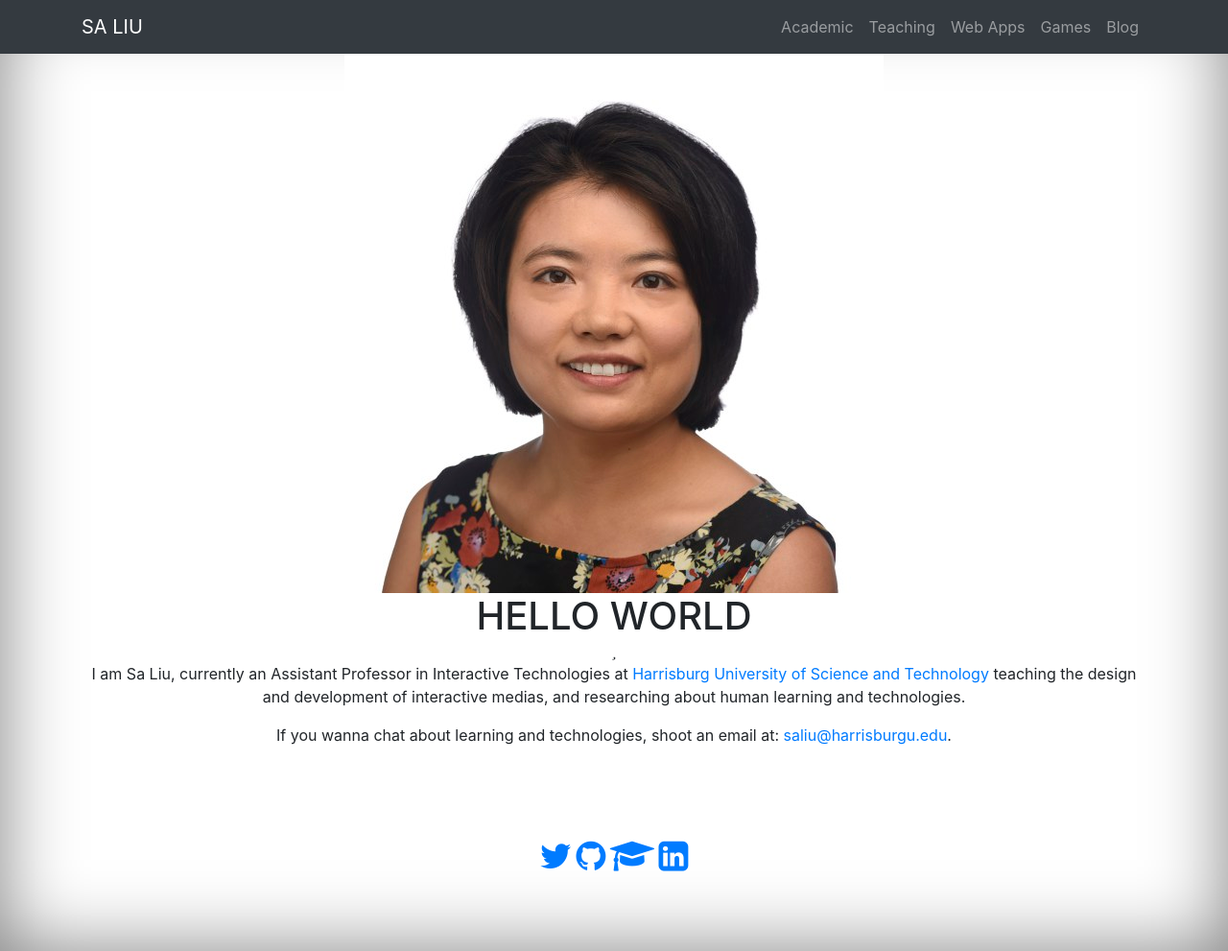
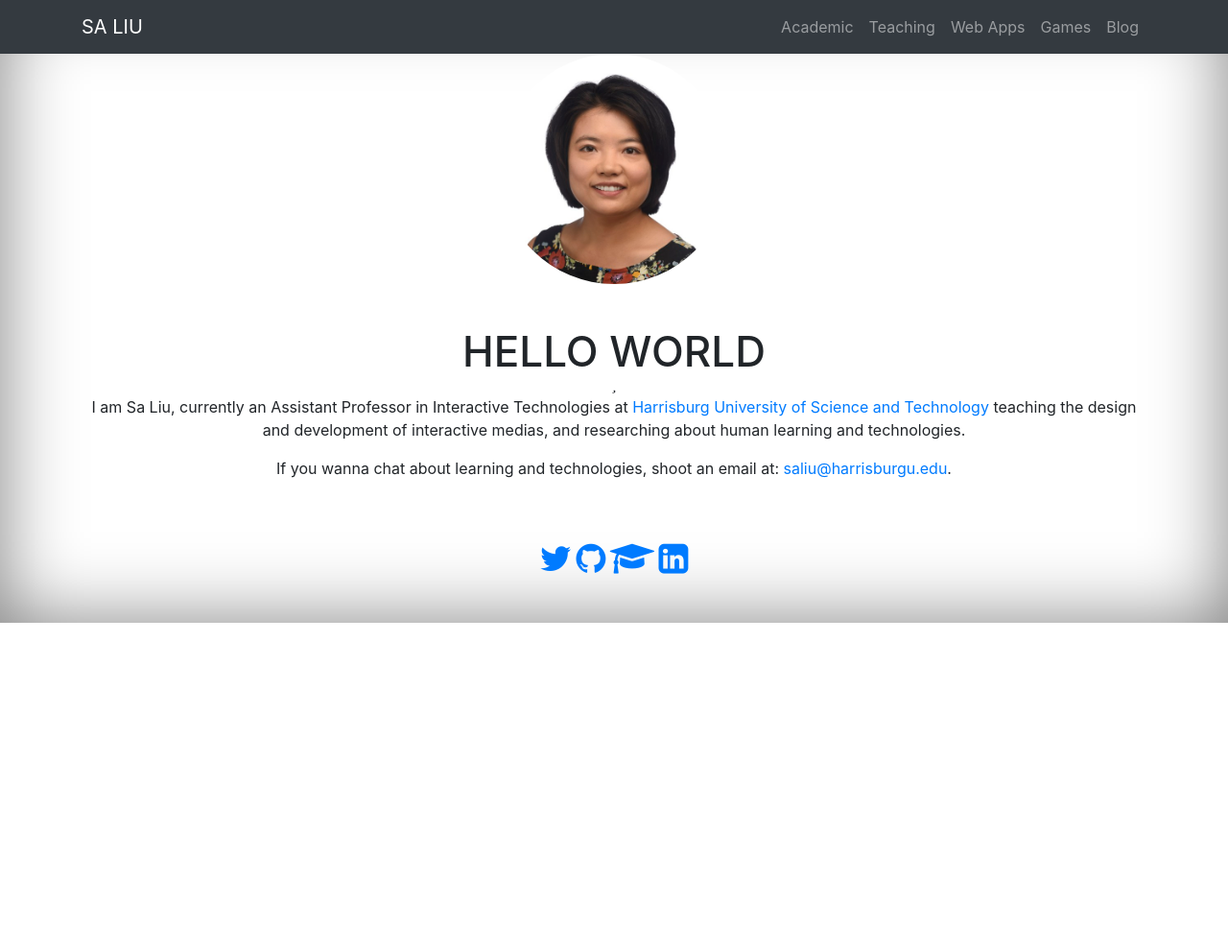
Before and after one commit to Tonicdragon6x66/saliudev.github.io, a Jekyll site: the page built from index.html, in a window 1280 px wide. Shown: the whole page at 96% size. Built offline with Jekyll 4.4.1, drawn with Linux system fonts in a browser that asks for light colours; after the commit the page ends 900 px from its top, so only the background shows below that.

Commit message:
update avater

```diff
--- a/css/main.css
+++ b/css/main.css
@@ -12,36 +12,21 @@
     vertical-align: middle;
 }
 
-.masthead {
-  padding-top: calc(6rem + 74px);
-  padding-bottom: 6rem;
-}
-
-.masthead .masthead-heading {
+.masthead-heading {
   font-size: 2.75rem;
   line-height: 2.75rem;
 }
 
-.masthead .masthead-subheading {
-  font-size: 1.25rem;
-}
-
-.masthead .masthead-avatar {
-    width: 15rem;
-    margin-bottom: 3rem;
-    height: 100px;
-}
-
 .mastfoot {
-    padding-top: 5rem;
-    padding-bottom: 5rem;
+    padding-top: 3rem;
+    padding-bottom: 3rem;
 }
 
 .avatar {
-  vertical-align: middle;
-  width: 50px;
-  height: 50px;
-  border-radius: 50%;
+    width: 15rem;
+    margin-bottom: 3rem;
+    height: 15rem;
+    border-radius: 50%;
 }
 
 .align-items-center {
--- a/index.html
+++ b/index.html
@@ -25,7 +25,7 @@ title: SA LIU | Researcher, Teacher, Developer
 
     <div class="container align-items-center">
 
-        <img class="masthead-avatar img-responsive" alt="Sa Liu" src="img/profile.jpg">
+        <img class="avatar img-responsive" alt="Sa Liu" src="img/profile.jpg">
 
         <h1 class="masthead-heading text-uppercase mb-0">Hello World</h1>
 
```
